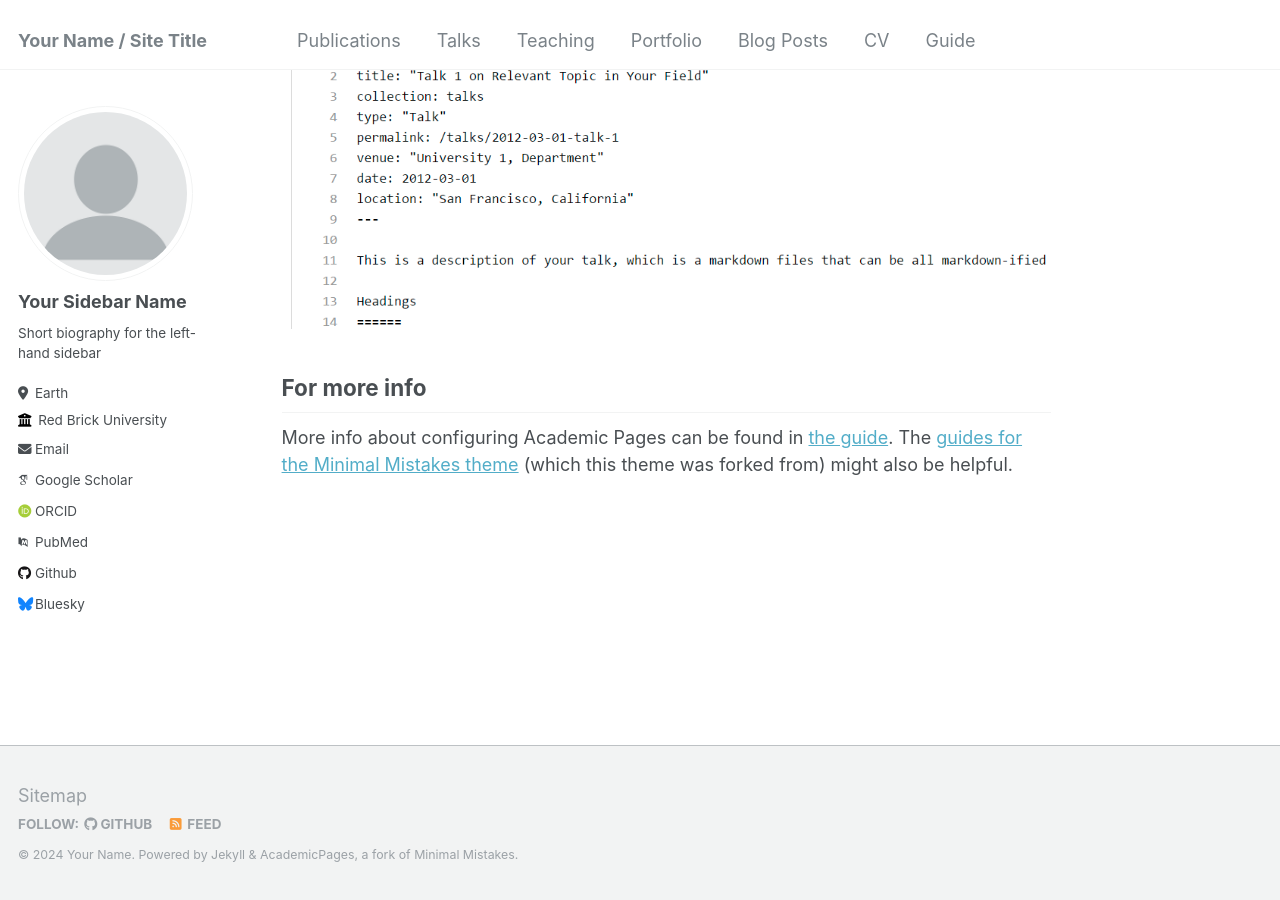
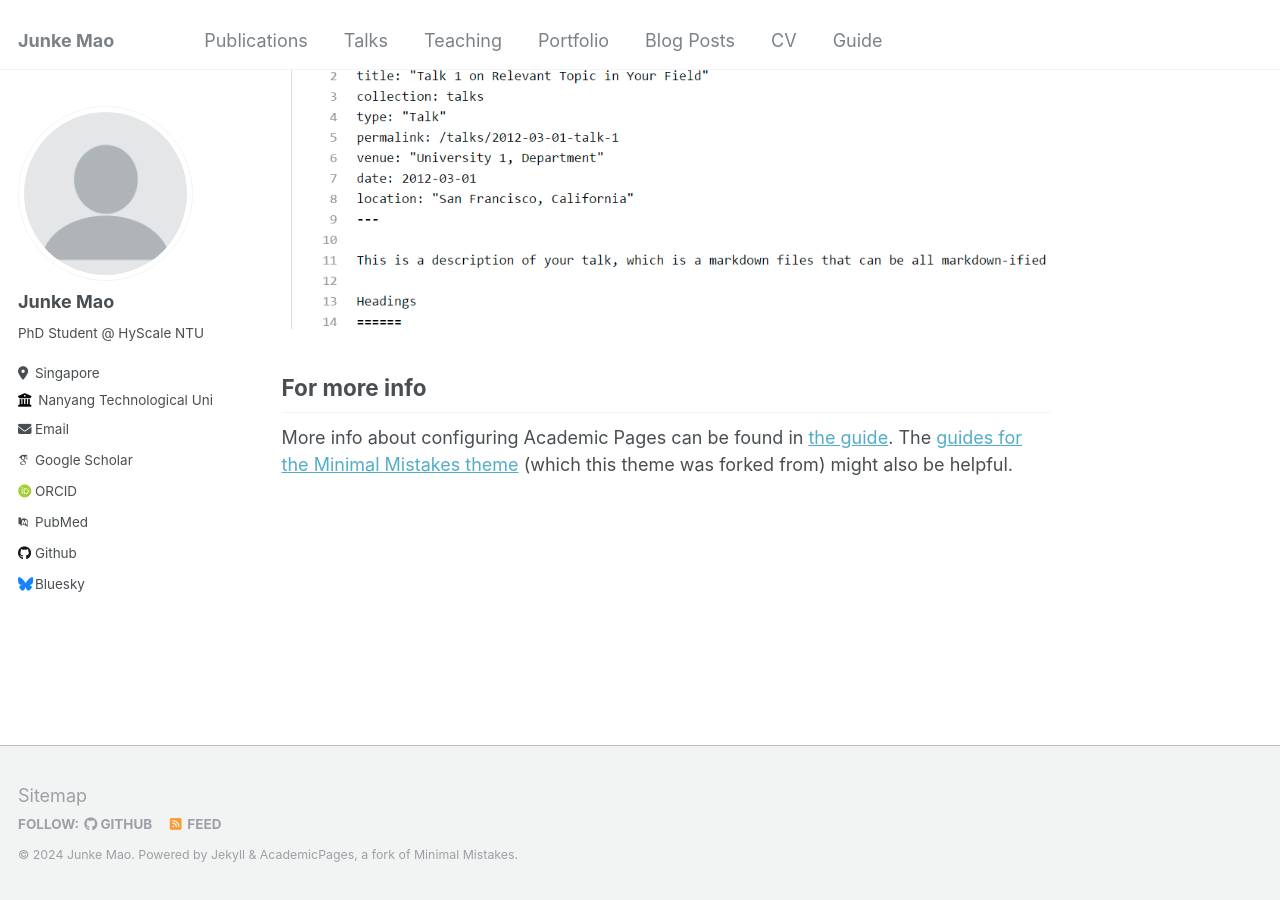
Before and after one commit to junkemao/junkemao.github.io, a Jekyll site: the page built from _pages/about.md, in a window 1280 px wide and 900 px high, scrolled down 2660 px. Built offline with Jekyll 4.4.1, drawn with Linux system fonts in a browser that asks for light colours; some web fonts are replaced.

Commit message:
_config.yml

```diff
--- a/_config.yml
+++ b/_config.yml
@@ -8,9 +8,9 @@
 
 # Basic Site Settings
 locale                   : "en-US"
-title                    : "Your Name / Site Title"
+title                    : "Junke Mao"
 title_separator          : "-"
-name                     : &name "Your Name"
+name                     : &name "Junke Mao"
 description              : &description "personal description"
 url                      : https://junkemao.github.io # the base hostname & protocol for your site e.g. "https://mmistakes.github.io"
 baseurl                  : "" # the subpath of your site, e.g. "/blog"
@@ -22,13 +22,13 @@ repository               : "academicpages/academicpages.github.io"
 author:
   # Biographic information
   avatar           : "profile.png"
-  name             : "Your Sidebar Name"
+  name             : "Junke Mao"
   pronouns         : # example: "she/her"
-  bio              : "Short biography for the left-hand sidebar"
-  location         : "Earth"
-  employer         : "Red Brick University"
+  bio              : "PhD Student @ HyScale NTU"
+  location         : "Singapore"
+  employer         : "Nanyang Technological University"
   uri              : # URL
-  email            : "none@example.org"
+  email            : "junke001@e.ntu.edu.sg"
 
   # Academic websites
   arxiv            : # URL - Update with the correct link to your profile
```
